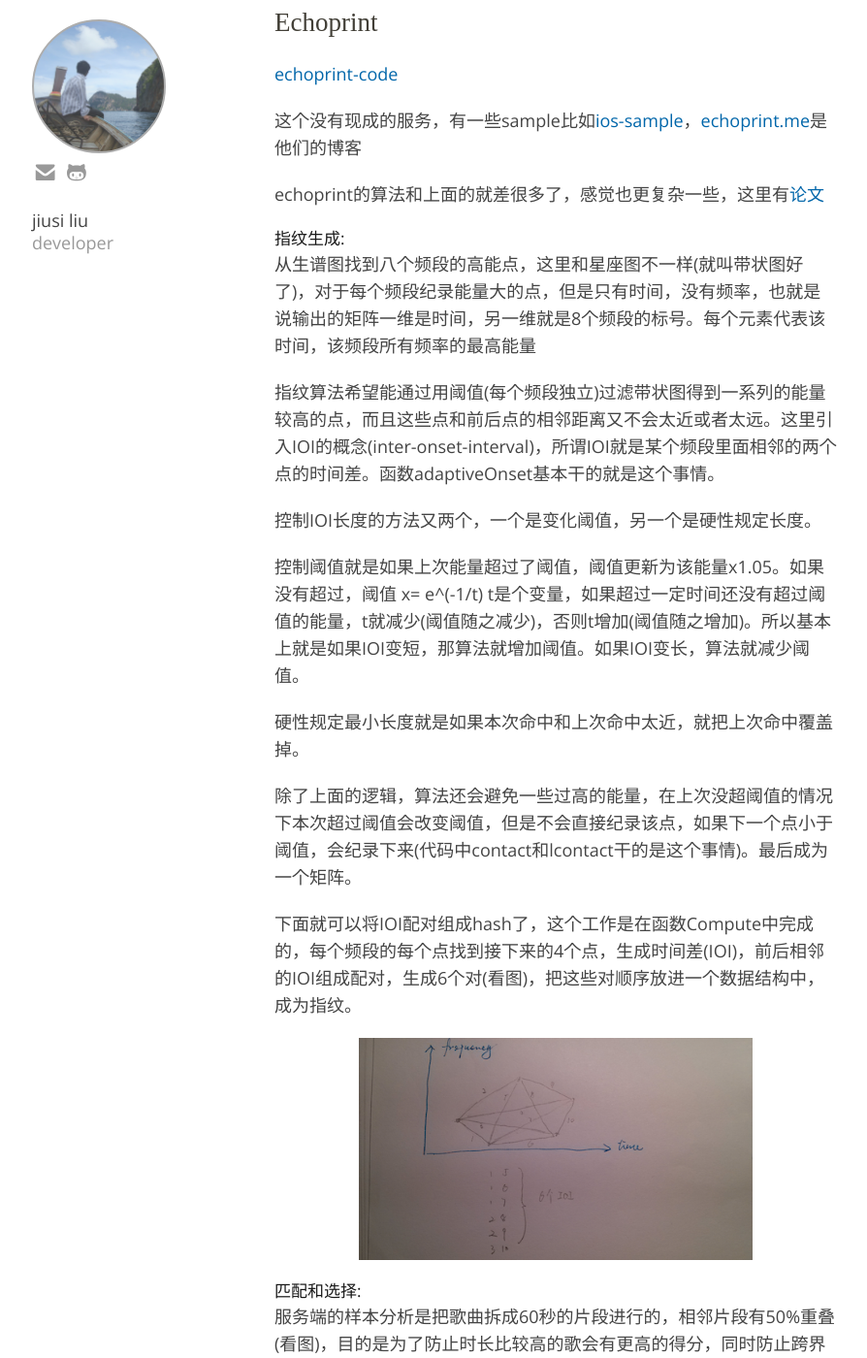
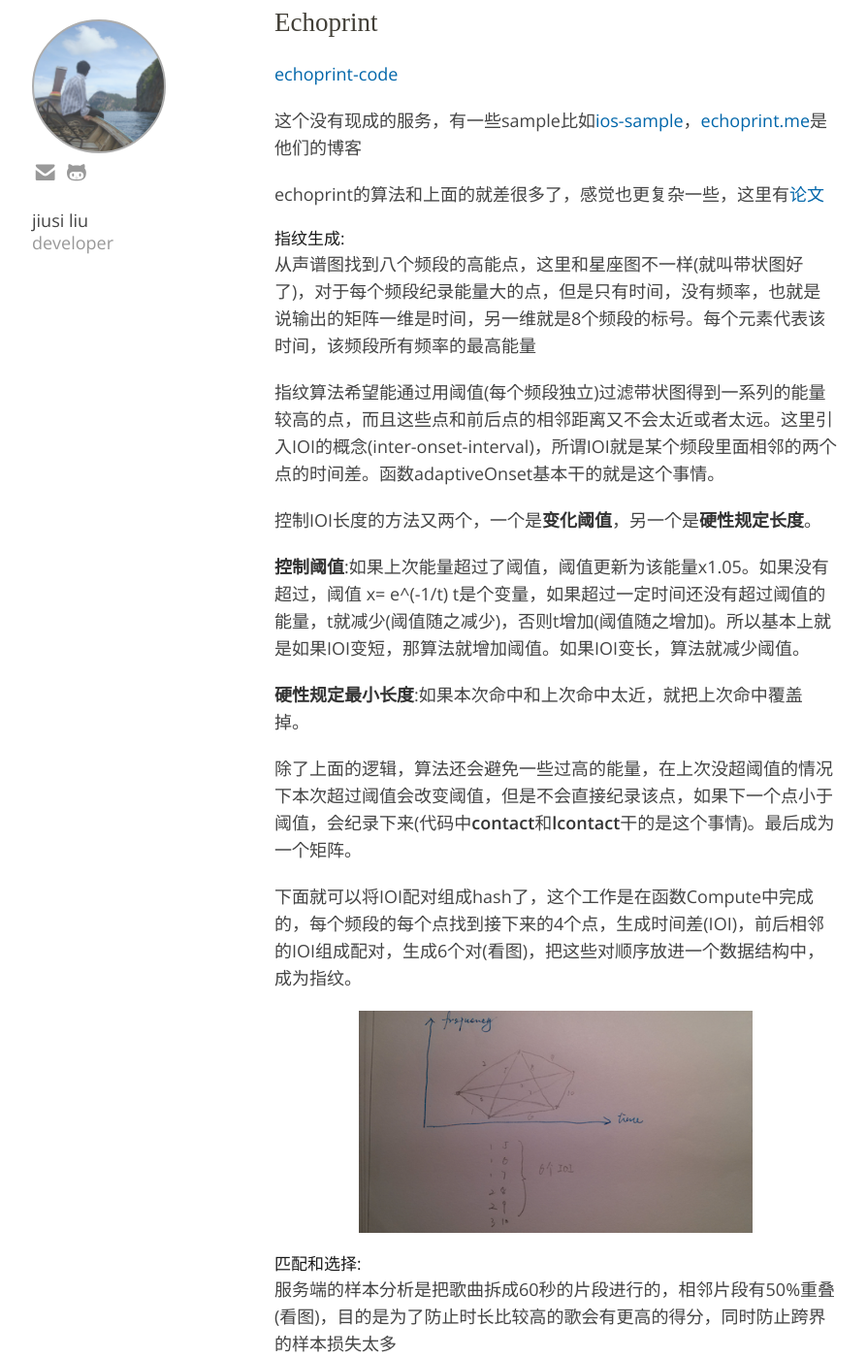
Before and after one commit to hihell/hihell.github.io, a Jekyll site: the page built from _posts/2013-07-09-music-fingerprinting.markdown, in a window 1280 px wide and 1400 px high, scrolled down 1875 px. Shown: the whole window at 97% size, without its empty margins (137-1031 px from the left). Built offline with Jekyll 4.4.1, drawn with Linux system fonts in a browser that asks for light colours; some web fonts are replaced; comment, search, counter and statistics services are not loaded.

Commit message:
fix typeo
fix typeo

```diff
--- a/_posts/2013-07-09-music-fingerprinting.markdown
+++ b/_posts/2013-07-09-music-fingerprinting.markdown
@@ -45,17 +45,17 @@
 
 #####指纹生成:
 
-从生谱图找到八个频段的高能点，这里和星座图不一样(就叫带状图好了)，对于每个频段纪录能量大的点，但是只有时间，没有频率，也就是说输出的矩阵一维是时间，另一维就是8个频段的标号。每个元素代表该时间，该频段所有频率的最高能量
+从声谱图找到八个频段的高能点，这里和星座图不一样(就叫带状图好了)，对于每个频段纪录能量大的点，但是只有时间，没有频率，也就是说输出的矩阵一维是时间，另一维就是8个频段的标号。每个元素代表该时间，该频段所有频率的最高能量
 
 指纹算法希望能通过用阈值(每个频段独立)过滤带状图得到一系列的能量较高的点，而且这些点和前后点的相邻距离又不会太近或者太远。这里引入IOI的概念(inter-onset-interval)，所谓IOI就是某个频段里面相邻的两个点的时间差。函数adaptiveOnset基本干的就是这个事情。
 
-控制IOI长度的方法又两个，一个是变化阈值，另一个是硬性规定长度。
+控制IOI长度的方法又两个，一个是**变化阈值**，另一个是**硬性规定长度**。
 
-控制阈值就是如果上次能量超过了阈值，阈值更新为该能量x1.05。如果没有超过，阈值 x= e^(-1/t) t是个变量，如果超过一定时间还没有超过阈值的能量，t就减少(阈值随之减少)，否则t增加(阈值随之增加)。所以基本上就是如果IOI变短，那算法就增加阈值。如果IOI变长，算法就减少阈值。
+**控制阈值**:如果上次能量超过了阈值，阈值更新为该能量x1.05。如果没有超过，阈值 x= e^(-1/t) t是个变量，如果超过一定时间还没有超过阈值的能量，t就减少(阈值随之减少)，否则t增加(阈值随之增加)。所以基本上就是如果IOI变短，那算法就增加阈值。如果IOI变长，算法就减少阈值。
 
-硬性规定最小长度就是如果本次命中和上次命中太近，就把上次命中覆盖掉。
+**硬性规定最小长度**:如果本次命中和上次命中太近，就把上次命中覆盖掉。
 
-除了上面的逻辑，算法还会避免一些过高的能量，在上次没超阈值的情况下本次超过阈值会改变阈值，但是不会直接纪录该点，如果下一个点小于阈值，会纪录下来(代码中contact和lcontact干的是这个事情)。最后成为一个矩阵。
+除了上面的逻辑，算法还会避免一些过高的能量，在上次没超阈值的情况下本次超过阈值会改变阈值，但是不会直接纪录该点，如果下一个点小于阈值，会纪录下来(代码中**contact**和**lcontact**干的是这个事情)。最后成为一个矩阵。
 
 下面就可以将IOI配对组成hash了，这个工作是在函数Compute中完成的，每个频段的每个点找到接下来的4个点，生成时间差(IOI)，前后相邻的IOI组成配对，生成6个对(看图)，把这些对顺序放进一个数据结构中，成为指纹。
 
```
